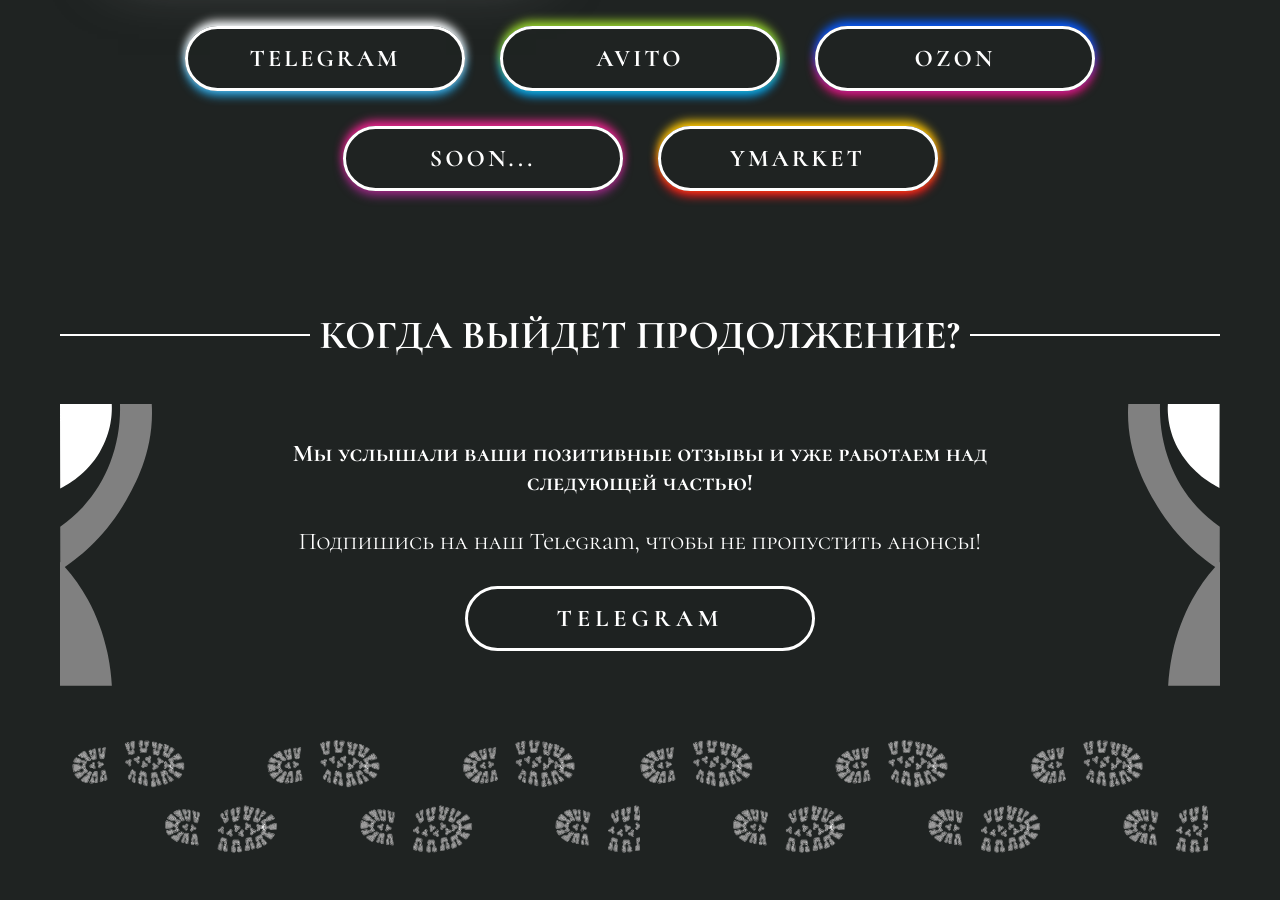
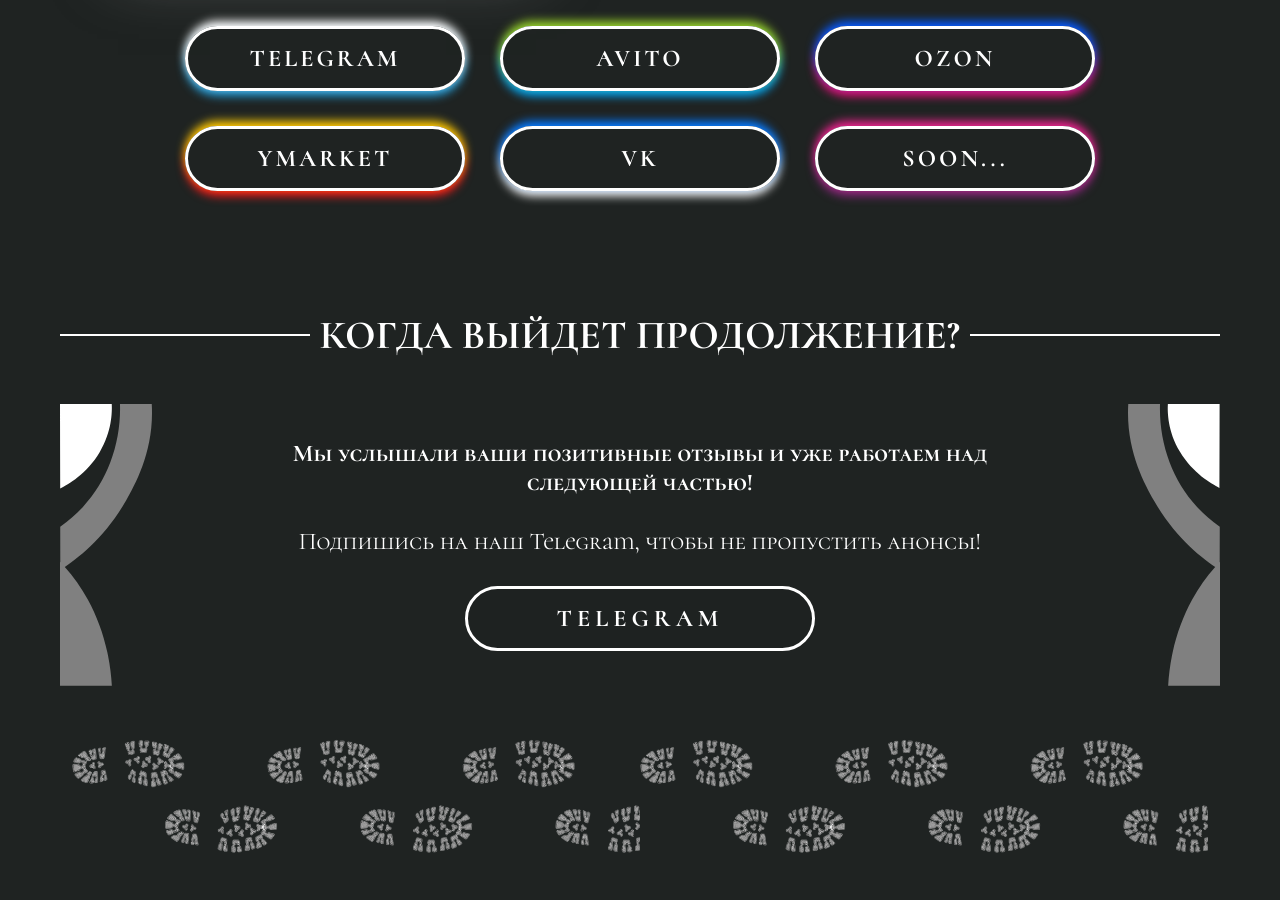
Before and after one commit to DetectiveBirdGames/detectivebird.github.io, a plain HTML site: page index.html in a window 1280 px wide. Shown: the part 2900-3800 px from the top of the page. Drawn offline with Linux system fonts and the light colour scheme.

Commit message:
add vk button

```diff
--- a/index.html
+++ b/index.html
@@ -228,8 +228,9 @@
             <a class="button buy_game-buttons-tg buy_game-buttons-button" target="_blank" href="https://t.me/dbg_manager">TELEGRAM</a>
             <a class="button buy_game-buttons-avito buy_game-buttons-button" target="_blank" href="https://avito.ru/brands/4895fdd91daec9995e03f0fabaf63a6c">AVITO</a>
             <a class="button buy_game-buttons-ozon button buy_game-buttons-button" target="_blank" href="https://ozon.ru/t/7oEoXUU">OZON</a>
+            <a class="button buy_game-buttons-yandex buy_game-buttons-button" target="_blank" href="https://market.yandex.ru/business--detectivebirdgames/200628052?generalContext=t%3DshopInShop%3Bi%3D1%3Bbi%3D200628052%3B&rs=eJwzEvjEyMvBKLDwEKsEg8aWuVPlACpSBQg%2C&searchContext=sins_ctx">YMARKET</a>
+            <a class="button buy_game-buttons-vk buy_game-buttons-button" target="_blank" href="https://vk.com/market/product/nastolnaya-detektivnaya-igra-zagovory-zakulisya-228478020-14852510">VK</a>
             <a class="button buy_game-buttons-wb buy_game-buttons-button" target="_blank" href="https://www.wildberries.ru/">SOON...</a>
-            <a class="button buy_game-buttons-yandex buy_game-buttons-button" target="_blank" href="https://market.yandex.ru/business--detectivebirdgames/200628052?generalContext=t%3DshopInShop%3Bi%3D1%3Bbi%3D200628052%3B&rs=eJwzEvjEyMvBKLDwEKsEg8aWuVPlACpSBQg%2C&searchContext=sins_ctx">YMARKET</a>
         </div>
     </section>
 
--- a/style/buy_game.css
+++ b/style/buy_game.css
@@ -129,6 +129,21 @@
 
 .buy_game-buttons-yandex:hover {
     background-color: #FFCC00;
+    color: var(--color-white);
+    border-color: var(--color-white);
+}
+
+.buy_game-buttons-vk {
+    -moz-box-shadow: 0 -5px 10px #0077FF,
+                     0 5px 10px #FFFFFF;
+    -webkit-box-shadow: 0 -5px 10px #0077FF,
+                        0 5px 10px #FFFFFF;
+    box-shadow:  0 -5px 10px #0077FF,
+                 0 5px 10px #FFFFFF;
+}
+
+.buy_game-buttons-vk:hover {
+    background-color: #0077FF;
     color: var(--color-white);
     border-color: var(--color-white);
 }
```
